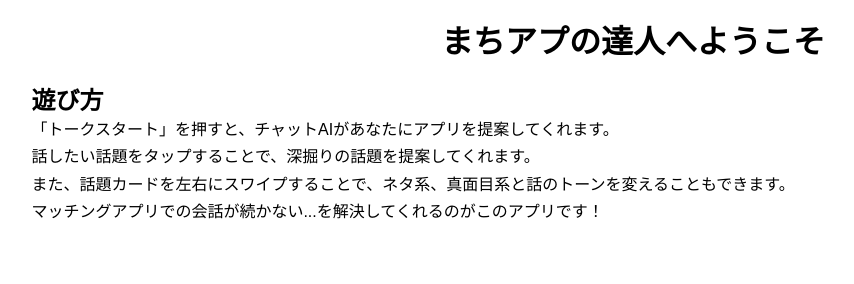
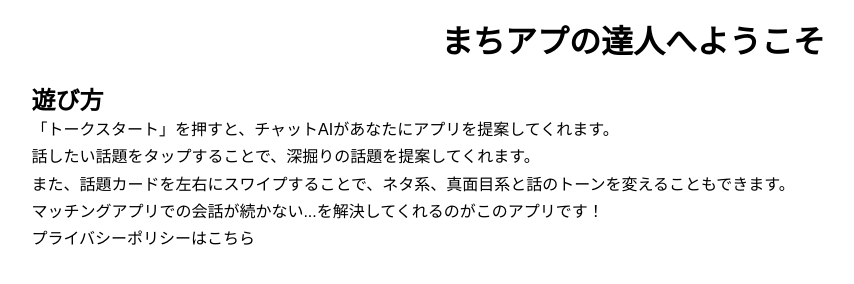
Before and after one commit to aiidu/talklist, a plain HTML site: page index.html in a window 1280 px wide. Shown: the whole page, without its empty margins (7-861 px from the left). Drawn offline with Linux system fonts and the light colour scheme.

Commit message:
Update index.html

```diff
--- a/index.html
+++ b/index.html
@@ -15,15 +15,11 @@
     <div class="contents">
       <h2>遊び方</h2>
       <p>「トークスタート」を押すと、チャットAIがあなたにアプリを提案してくれます。</p>
-
       <p>話したい話題をタップすることで、深掘りの話題を提案してくれます。</p>
-
       <p>また、話題カードを左右にスワイプすることで、ネタ系、真面目系と話のトーンを変えることもできます。</p>
-
       <p>マッチングアプリでの会話が続かない...を解決してくれるのがこのアプリです！</p>
-
+      <p>プライバシーポリシーはこちら</p>
       <a href="https://aiidu.github.io/talklist/privacy-policy"></a>
-
     </div>
   </body>
 </html>
```
